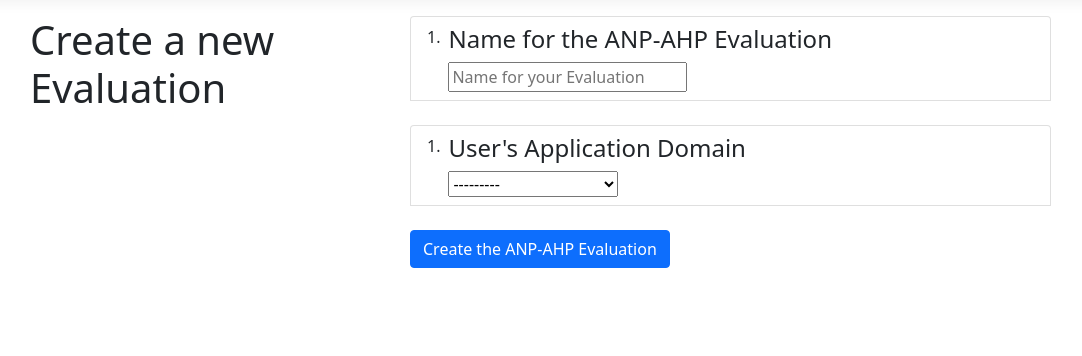
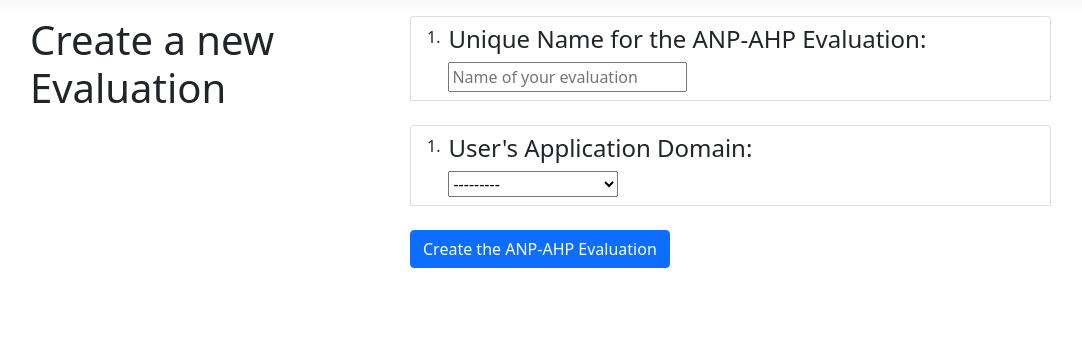
Before and after one commit to eduardovyhmeister/Datamite, a Django app: page /myANPAHPCreate in a window 1280 px wide. Shown: the part 127-483 px from the top of the page, without its empty margins (52-1134 px from the left). Run offline with Django 5.2, Linux system fonts and the light colour scheme; the visitor is signed in with stand-in values (Sample User, id 1); some libraries are stand-ins or nearby versions.

Commit message:
Fixed change from Evaluation.title to Evaluation.name

```diff
--- a/ANPAHP/forms/anpahp.py
+++ b/ANPAHP/forms/anpahp.py
@@ -12,6 +12,6 @@
         fields = ('name', 'user_type')
         exclude = ('author',)
         widgets = {
-            'name': TextInput(attrs = {'class':'input', 'placeholder':'Name for your Evaluation'}), # top set an input format with bootstrap form
+            'name': TextInput(attrs = {'class':'input', 'placeholder':'Name of your evaluation'}), # top set an input format with bootstrap form
             'user_type': Select(choices = UserType),
         }
--- a/ANPAHP/templates/ANPAHP/myANPAHP.html
+++ b/ANPAHP/templates/ANPAHP/myANPAHP.html
@@ -44,7 +44,7 @@
                         <div class="progress-bar bg-warning" role="progressbar" style="width: {{x.percentage}}" aria-valuenow="20" aria-valuemin="0" aria-valuemax="100"></div>
                     </div>
                     <a class="btn btn-primary card-btn" style="text-align: center;" href="{% url 'myANPAHPHome' x.pk %}"> View </a>
-                    <a onclick="return confirm('Are you sure you want to delete {{ x.title }} ?')" class="btn btn-danger card-btn" href="{% url 'myANPAHPDelete' x.pk %}"> Delete </a>
+                    <a onclick="return confirm('Are you sure you want to delete evaluation \'{{ x.name }}\'?')" class="btn btn-danger card-btn" href="{% url 'myANPAHPDelete' x.pk %}"> Delete </a>
                 </div>
             </div>
             {% endfor %}
--- a/ANPAHP/templates/ANPAHP/myANPAHPCreate.html
+++ b/ANPAHP/templates/ANPAHP/myANPAHPCreate.html
@@ -27,9 +27,9 @@
                         <li class="list-group-item d-flex justify-content-between align-items-start">
                         <div class="ms-2 me-auto">
                             {% if forloop.counter == 1 %}
-                            <h4>Name for the ANP-AHP Evaluation</h4>
+                            <h4>Unique Name for the ANP-AHP Evaluation:</h4>
                             {% elif forloop.counter == 2%}
-                            <h4>User's Application Domain</h4>
+                            <h4>User's Application Domain:</h4>
                             {% endif %}
                             {{x}}
                         </div>
@@ -39,7 +39,7 @@
 
                 {% endfor %}
                 <button class="btn btn-primary card-btn" style="text-align: center;">Create the ANP-AHP Evaluation</button>
-        </form>
+            </form>
         </div>
     </div>
 
```
